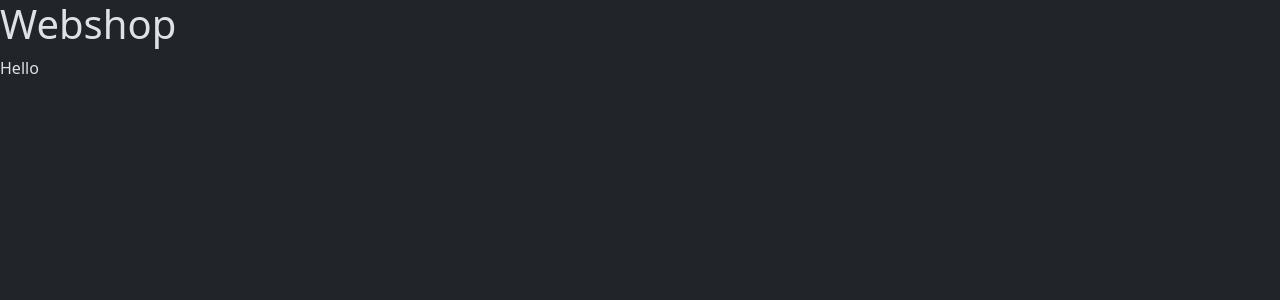
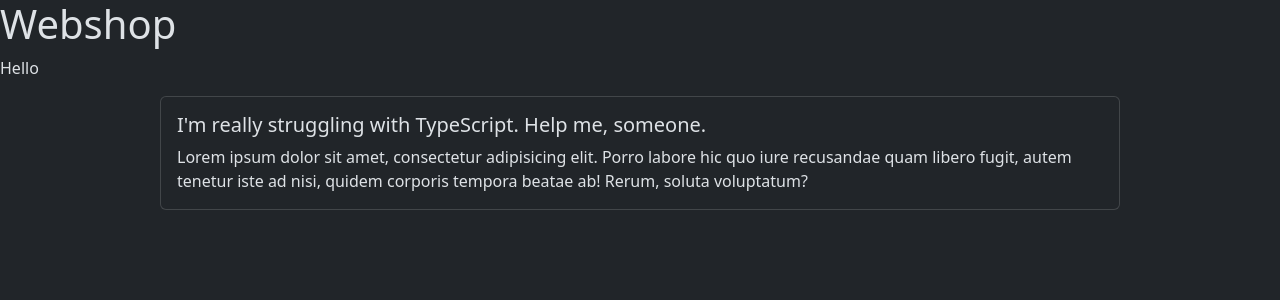
Before and after one commit to fridaew/typescript-online-forum, a React (Create React App) app in the folder webshop-typescript/: page / in a window 1280 px wide. Shown: the top 300 px of the page. Built offline with nearby package versions, Linux system fonts and the light colour scheme.

Commit message:
css file

```diff
--- a/webshop-typescript/src/App.tsx
+++ b/webshop-typescript/src/App.tsx
@@ -1,10 +1,12 @@
 import React from 'react';
+import ThreadListView from './components/ThreadListView';
 
 function App() {
   return (
     <div className="App">
       <h1>Webshop</h1>
       <p>Hello</p>
+      <ThreadListView />
     </div>
   );
 }
--- a/webshop-typescript/src/components/ThreadListView.tsx
+++ b/webshop-typescript/src/components/ThreadListView.tsx
@@ -2,7 +2,14 @@ import React from 'react'
 
 const ThreadListView = () => {
   return (
-    <div>ThreadListView</div>
+    <div className="thread-wrapper d-flex justify-content-center">
+      <div className="card w-75 mb-3">
+        <div className="card-body">
+          <h5 className="card-title">I'm really struggling with TypeScript. Help me, someone.</h5>
+          <p className="card-text">Lorem ipsum dolor sit amet, consectetur adipisicing elit. Porro labore hic quo iure recusandae quam libero fugit, autem tenetur iste ad nisi, quidem corporis tempora beatae ab! Rerum, soluta voluptatum?</p>
+        </div>
+      </div>
+    </div>
   )
 }
 
--- a/webshop-typescript/src/index.tsx
+++ b/webshop-typescript/src/index.tsx
@@ -1,6 +1,7 @@
 import React from 'react';
 import ReactDOM from 'react-dom/client';
 import App from './App';
+import './styles/main.css';
 
 
 const root = ReactDOM.createRoot(
--- /dev/null
+++ b/webshop-typescript/src/styles/main.css
@@ -0,0 +1,5 @@
+/* .thread-wrapper {
+  display: grid;
+  place-content: center;
+  border: 1px solid;
+} */
```
